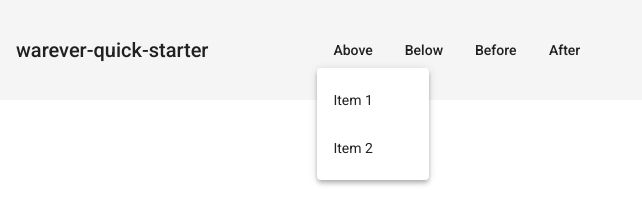
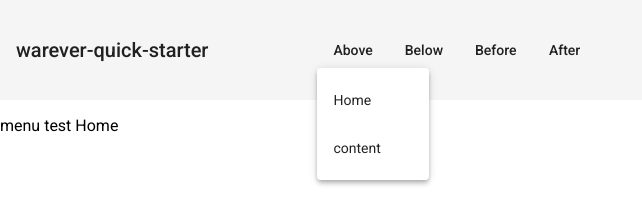
Before and after one commit to Amarse/angular-start-pack, an Angular app: page / in a window 1280 px wide. Both pictures are taken after a click on the button "Above". Shown: the top 222 px of the page, without its empty margins (0-642 px from the left). Built offline with nearby package versions, Linux system fonts and the light colour scheme.

Commit message:
router 테스트진행중

```diff
--- a/src/app/app.component.html
+++ b/src/app/app.component.html
@@ -5,8 +5,8 @@
 <span class="menu">
   <button mat-button [matMenuTriggerFor]="aboveMenu">Above</button>
 <mat-menu #aboveMenu="matMenu" yPosition="above">
-  <button mat-menu-item>Item 1</button>
-  <button mat-menu-item>Item 2</button>
+  <button mat-menu-item routerLink="">Home</button>
+  <button mat-menu-item routerLink="content">content</button>
 </mat-menu>
 
 <button mat-button [matMenuTriggerFor]="belowMenu">Below</button>
@@ -29,3 +29,5 @@
 </mat-menu>
 </span>
 </mat-toolbar>
+
+<router-outlet></router-outlet>
--- /dev/null
+++ b/src/app/content/content.component.html
@@ -0,0 +1 @@
+<span>menu test</span>
--- /dev/null
+++ b/src/app/content/content.component.ts
@@ -0,0 +1,15 @@
+import { Component, OnInit } from '@angular/core';
+
+@Component({
+  selector: 'app-content',
+  templateUrl: './content.component.html',
+  styleUrls: ['./content.component.css']
+})
+export class ContentComponent implements OnInit {
+
+  constructor() { }
+
+  ngOnInit(): void {
+  }
+
+}
--- /dev/null
+++ b/src/app/home/home.component.html
@@ -0,0 +1 @@
+<p>menu test Home </p>
--- /dev/null
+++ b/src/app/home/home.component.ts
@@ -0,0 +1,15 @@
+import { Component, OnInit } from '@angular/core';
+
+@Component({
+  selector: 'app-home',
+  templateUrl: './home.component.html',
+  styleUrls: ['./home.component.css']
+})
+export class HomeComponent implements OnInit {
+
+  constructor() { }
+
+  ngOnInit(): void {
+  }
+
+}
```
Also changed, not shown: src/app/app.module.ts (+13 -3 lines), src/app/content/content.component.css (added), src/app/home/home.component.css (added), 2 other files (tests, documents, lock files or other folders).
